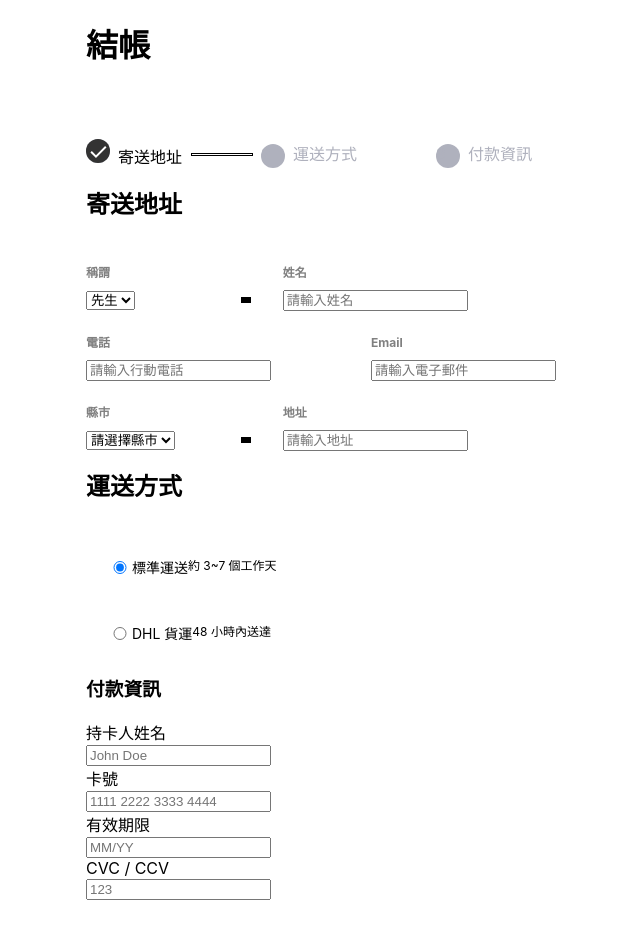
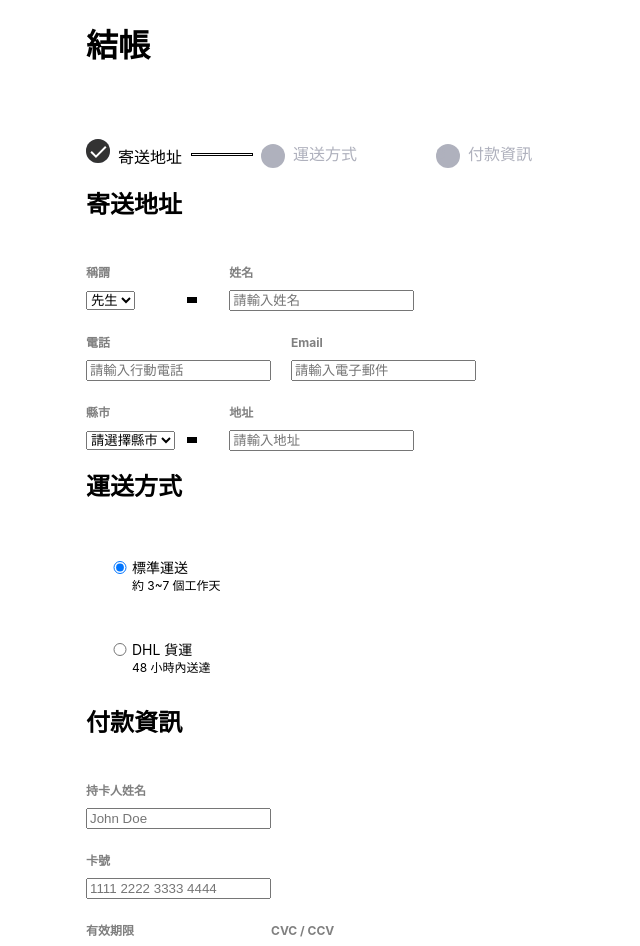
Before and after one commit to thAilurus/Alpha-shop, a React (Create React App) app: page / in a window 1280 px wide. Shown: the top 946 px of the page, without its empty margins (4-644 px from the left). Before the commit the page ends 900 px from the top, so only its background shows below. Built offline with nearby package versions, Linux system fonts and the light colour scheme.

Commit message:
Add basic CSS styles in Step3.jsx

```diff
--- a/src/components/register/form/Step1/Step1.module.scss
+++ b/src/components/register/form/Step1/Step1.module.scss
@@ -1,7 +1,9 @@
 .step1Address {
-  width: 50%;
   display: flex;
-  flex-direction: column;
+  flex-flow: column wrap;
+  flex: 0 0 100%;
+  align-content: flex-start;
+  max-width: 100%;
 
   .title {
     font-weight: 700;
--- a/src/components/register/form/Step2/Step2.module.scss
+++ b/src/components/register/form/Step2/Step2.module.scss
@@ -1,4 +1,5 @@
 .step2Shipping {
+  /* composes: step2Shipping from '../Step1/Step1.module.scss' */
   display: flex;
   flex-flow: column wrap;
   flex: 0 0 100%;
@@ -6,6 +7,7 @@
   max-width: 100%;
 
   .title {
+   /* composes: title from '../Step1/Step1.module.scss' */
     display: flex;
     font-weight: 700;
     font-size: 24px;
@@ -13,6 +15,7 @@
   }
 
   .formBody {
+    /* composes: formBody from '../Step1/Step1.module.scss' */
     display: flex;
     justify-content: space-around;
     flex-direction: column;
@@ -51,6 +54,12 @@
 }
 
 .col12 {
+  display: flex;
+  flex-wrap: wrap;
+  flex: 0 0 100%;
+  align-items: flex-start;
+  max-width: 100%;
+
   .shippingText {
     font-size: 14px;
     font-weight: normal;
--- a/src/components/register/form/Step3/Step3.jsx
+++ b/src/components/register/form/Step3/Step3.jsx
@@ -4,31 +4,37 @@ import styles from './Step3.module.scss'
 export function Step3 () {
   return (
     <>
-      <form class="col col-12" data-phase="credit-card">
-        <h3 class="form-title">付款資訊</h3>
-        <section class="form-body col col-12">
-          <div class="col col-12">
-            <div class="input-group input-w-lg-4 input-w-sm-full">
-              <div class="input-label">持卡人姓名</div>
+      <form className={styles.step3Credit} data-phase="credit-card">
+        <h3 className={styles.title}>付款資訊</h3>
+
+        <section className={styles.formBody}>
+
+          <div className={styles.col12}>
+            <div className={styles.inputGroup}>
+              <div className={styles.inputLabel}>持卡人姓名</div>
               <input type="text" placeholder="John Doe" />
             </div>
           </div>
-          <div class="col col-12">
-            <div class="input-group input-w-lg-4 input-w-sm-full">
-              <div class="input-label">卡號</div>
+
+          <div className={styles.col12}>
+            <div className={styles.inputGroup}>
+              <div className={styles.inputLabel}>卡號</div>
               <input type="text" placeholder="1111 2222 3333 4444" />
             </div>
           </div>
-          <div class="col col-12">
-            <div class="input-group input-w-lg-3 input-w-sm-s3">
-              <div class="input-label">有效期限</div>
+
+          <div className={styles.col12}>
+            <div className={styles.inputGroup}>
+              <div className={styles.inputLabel}>有效期限</div>
               <input type="text" placeholder="MM/YY" />
             </div>
-            <div class="input-group input-w-lg-3 input-w-sm-s3">
-              <div class="input-label">CVC / CCV</div>
+
+            <div className={styles.inputGroup}>
+              <div className={styles.inputLabel}>CVC / CCV</div>
               <input type="text" placeholder="123" />
             </div>
           </div>
+
         </section>
       </form>
     </>
--- a/src/components/register/form/Step3/Step3.module.scss
+++ b/src/components/register/form/Step3/Step3.module.scss
@@ -0,0 +1,44 @@
+.step3Credit {
+  display: flex;
+  flex-flow: column wrap;
+  flex: 0 0 100%;
+  align-content: flex-start;
+  max-width: 100%;
+  .title {
+    /* composes: title from '../Step1/Step1.module.scss*/
+    display: flex;
+    font-weight: 700;
+    font-size: 24px;
+    line-height: 24px;
+  }
+
+  .formBody {
+    /* composes: formBody from '../Step1/Step1.module.scss' */
+    display: flex;
+    justify-content: space-around;
+    flex-direction: column;
+
+    .col12 {
+      /* composes: col12 from '../Step2/Step2.module.scss' */
+      display: flex;
+      flex-wrap: wrap;
+      flex: 0 0 100%;
+      align-items: flex-start;
+      max-width: 100%;
+
+      .inputGroup {
+        /* composes: inputGroup from '../Step1/Step1.module.scss' */
+        margin-top: 24px;
+
+        .inputLabel {
+          /*/composes: inputLabel from '../Step1/Step1.module.scss' */
+          font-weight: bold;
+          font-size: 12px;
+          line-height: 16px;
+          color: #808080;
+          margin-bottom: 8px;
+        }
+      }
+    }
+  }
+}
```
